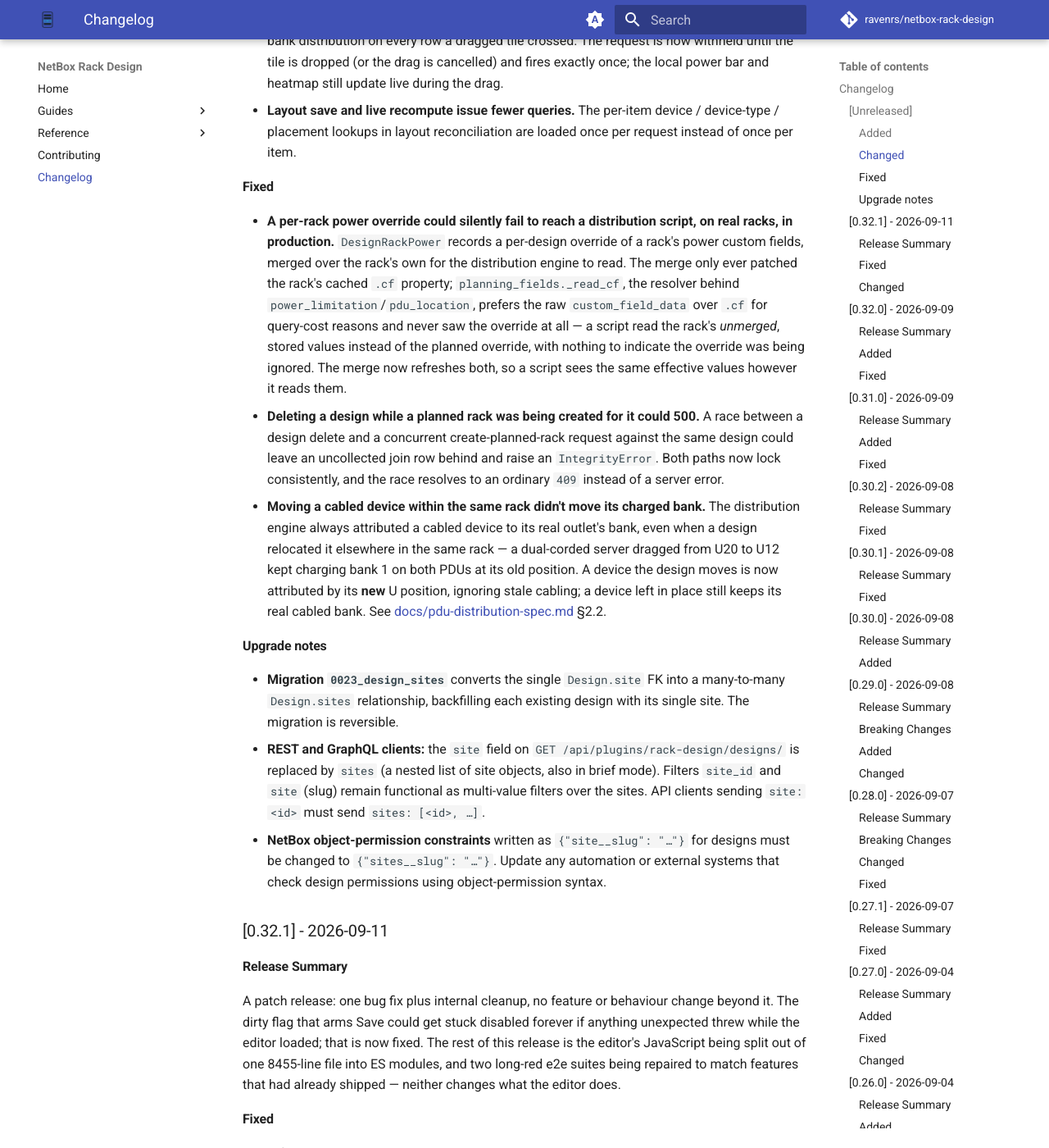
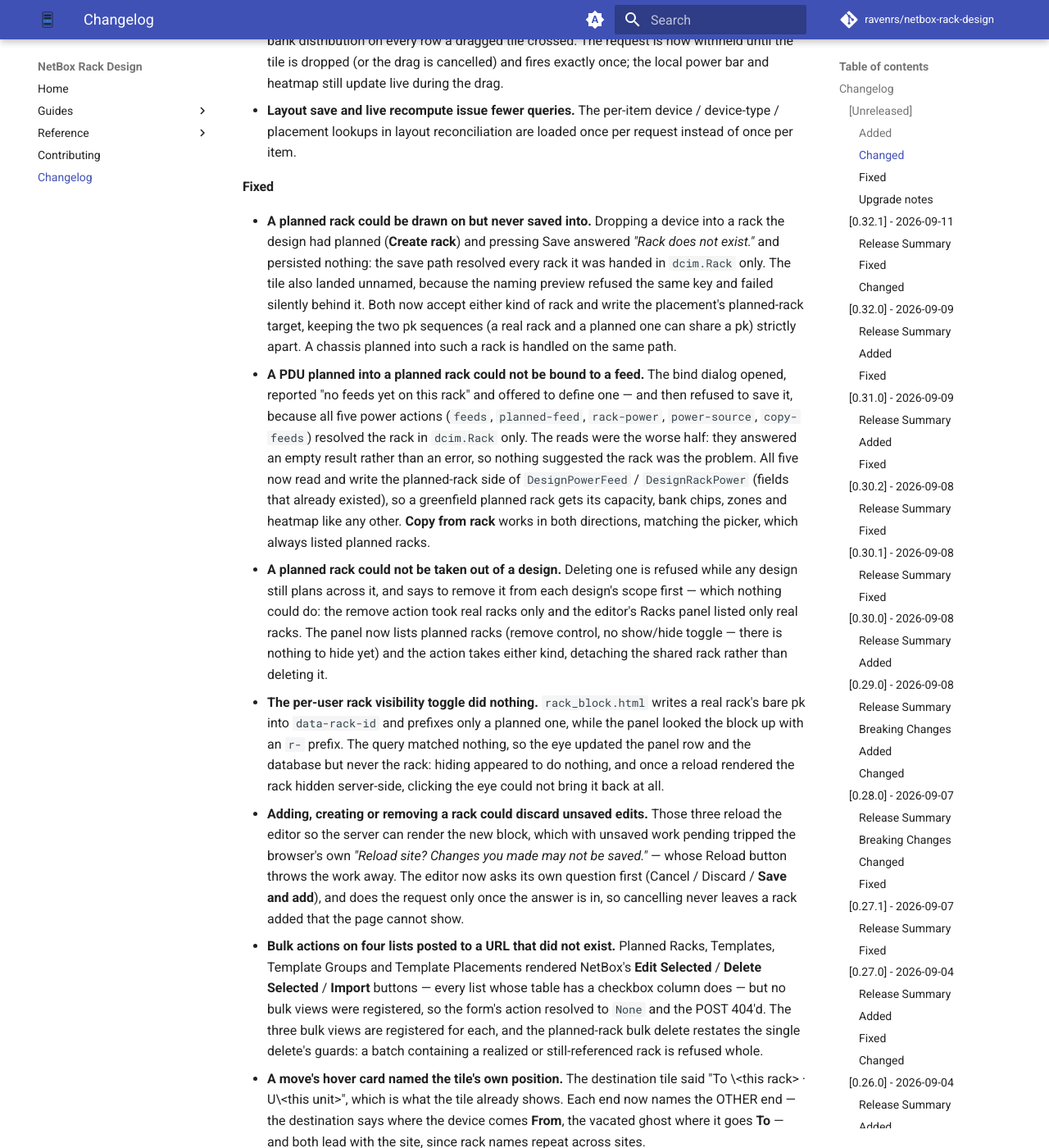
Before and after one commit to ravenrs/netbox-rack-design, an MkDocs documentation site: the page built from docs/changelog.md, in a window 1280 px wide and 1400 px high, scrolled down 1842 px. Shown: the whole window at 82% size. Built offline with MkDocs 1.6.1 and Material for MkDocs 9.7.7, drawn with Linux system fonts in a browser that asks for light colours; comment, search, counter and statistics services are not loaded.

Commit message:
Let a PDU planned into a planned rack bind to a feed
A planned rack advertised a full power story it could not deliver: drop a
PDU into one and the bind dialog opened, reported "no feeds yet on this
rack" and offered to define one -- then refused to save it. All five power
actions (`feeds`, `planned-feed`, `rack-power`, `power-source`,
`copy-feeds`) resolved whatever rack they were handed in `dcim.Rack` only.
The reads were the worse half: they answered an empty result rather than an
error, so nothing pointed at the rack as the problem.

All five now read and write the planned-rack side of `DesignPowerFeed` and
`DesignRackPower` -- fields the models already carried -- so a greenfield
planned rack gets its capacity from its planned feeds and renders bank
chips, zones and the heatmap like any other rack. No migration. Real-rack
responses are byte-identical; the existing suite needed no edits.

`copy-feeds` accepts a planned rack on either side. Copying a neighbouring
real rack's supply into a greenfield planned one is the common case, but
the editor's own picker has always listed every rack block in the DOM, so
restricting the source would have broken a path the UI already offered. The
source-equals-target guard now compares (kind, pk) pairs, since the two
tables keep separate pk sequences.

Verified in the editor end to end: define a feed in the bind dialog, bind
the PDU, save, and the rack reads 500 / 11776 W with B1 500/3680 and B2
0/3680 -- the same picture a real greenfield rack shows.

```diff
--- a/CHANGELOG.md
+++ b/CHANGELOG.md
@@ -89,6 +89,61 @@ and this project adheres to [Semantic Versioning](https://semver.org/spec/v2.0.0
 
 ### Fixed
 
+- **A planned rack could be drawn on but never saved into.** Dropping a
+  device into a rack the design had planned (**Create rack**) and pressing
+  Save answered *"Rack does not exist."* and persisted nothing: the save
+  path resolved every rack it was handed in `dcim.Rack` only. The tile also
+  landed unnamed, because the naming preview refused the same key and
+  failed silently behind it. Both now accept either kind of rack and write
+  the placement's planned-rack target, keeping the two pk sequences (a real
+  rack and a planned one can share a pk) strictly apart. A chassis planned
+  into such a rack is handled on the same path.
+- **A PDU planned into a planned rack could not be bound to a feed.** The
+  bind dialog opened, reported "no feeds yet on this rack" and offered to
+  define one — and then refused to save it, because all five power actions
+  (`feeds`, `planned-feed`, `rack-power`, `power-source`, `copy-feeds`)
+  resolved the rack in `dcim.Rack` only. The reads were the worse half:
+  they answered an empty result rather than an error, so nothing suggested
+  the rack was the problem. All five now read and write the planned-rack
+  side of `DesignPowerFeed` / `DesignRackPower` (fields that already
+  existed), so a greenfield planned rack gets its capacity, bank chips,
+  zones and heatmap like any other. **Copy from rack** works in both
+  directions, matching the picker, which always listed planned racks.
+- **A planned rack could not be taken out of a design.** Deleting one is
+  refused while any design still plans across it, and says to remove it
+  from each design's scope first — which nothing could do: the remove
+  action took real racks only and the editor's Racks panel listed only
+  real racks. The panel now lists planned racks (remove control, no
+  show/hide toggle — there is nothing to hide yet) and the action takes
+  either kind, detaching the shared rack rather than deleting it.
+- **The per-user rack visibility toggle did nothing.** `rack_block.html`
+  writes a real rack's bare pk into `data-rack-id` and prefixes only a
+  planned one, while the panel looked the block up with an `r-` prefix. The
+  query matched nothing, so the eye updated the panel row and the database
+  but never the rack: hiding appeared to do nothing, and once a reload
+  rendered the rack hidden server-side, clicking the eye could not bring it
+  back at all.
+- **Adding, creating or removing a rack could discard unsaved edits.** Those
+  three reload the editor so the server can render the new block, which with
+  unsaved work pending tripped the browser's own *"Reload site? Changes you
+  made may not be saved."* — whose Reload button throws the work away. The
+  editor now asks its own question first (Cancel / Discard / **Save and
+  add**), and does the request only once the answer is in, so cancelling
+  never leaves a rack added that the page cannot show.
+- **Bulk actions on four lists posted to a URL that did not exist.** Planned
+  Racks, Templates, Template Groups and Template Placements rendered
+  NetBox's **Edit Selected** / **Delete Selected** / **Import** buttons —
+  every list whose table has a checkbox column does — but no bulk views were
+  registered, so the form's action resolved to `None` and the POST 404'd.
+  The three bulk views are registered for each, and the planned-rack bulk
+  delete restates the single delete's guards: a batch containing a realized
+  or still-referenced rack is refused whole.
+- **A move's hover card named the tile's own position.** The destination
+  tile said "To \<this rack\> · U\<this unit\>", which is what the tile
+  already shows. Each end now names the OTHER end — the destination says
+  where the device comes **From**, the vacated ghost where it goes **To** —
+  and both lead with the site, since rack names repeat across sites.
+
 - **A per-rack power override could silently fail to reach a distribution
   script, on real racks, in production.** `DesignRackPower` records a
   per-design override of a rack's power custom fields, merged over the
```
Also changed, not shown: docs/planned-racks.md (+27 -5 lines), 2 other files.
